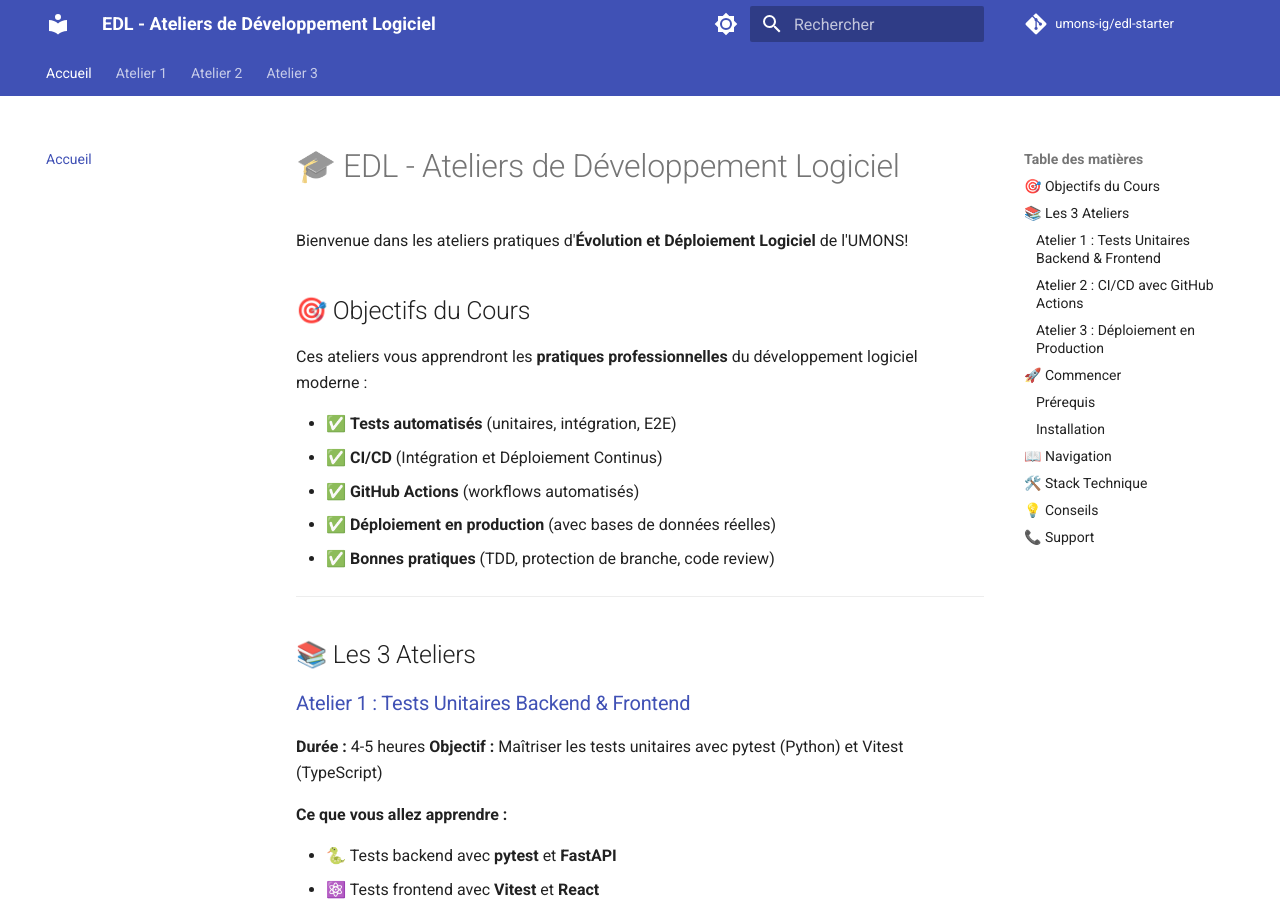
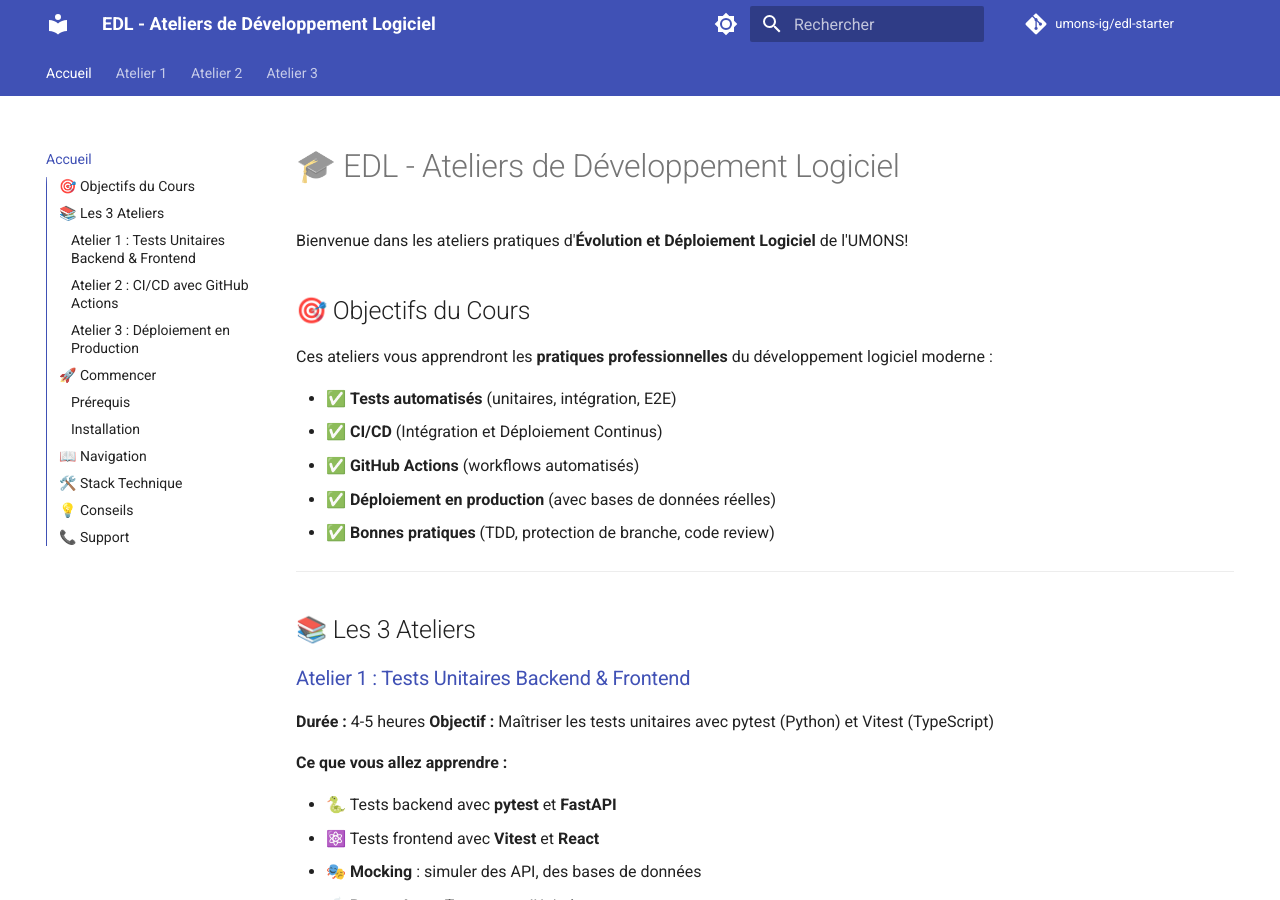
Before and after one commit to umons-ig/edl-solution, an MkDocs documentation site: the page built from docs/index.md, in a window 1280 px wide and 900 px high. Built offline with MkDocs 1.6.1 and Material for MkDocs 9.7.7, drawn with Linux system fonts in a browser that asks for light colours; comment, search, counter and statistics services are not loaded.

Commit message:
left sidebar

```diff
--- a/mkdocs.yml
+++ b/mkdocs.yml
@@ -28,6 +28,7 @@ theme:
     - navigation.tabs
     - navigation.sections
     - navigation.top
+    - toc.integrate
     - search.suggest
     - search.highlight
     - content.code.copy
```
